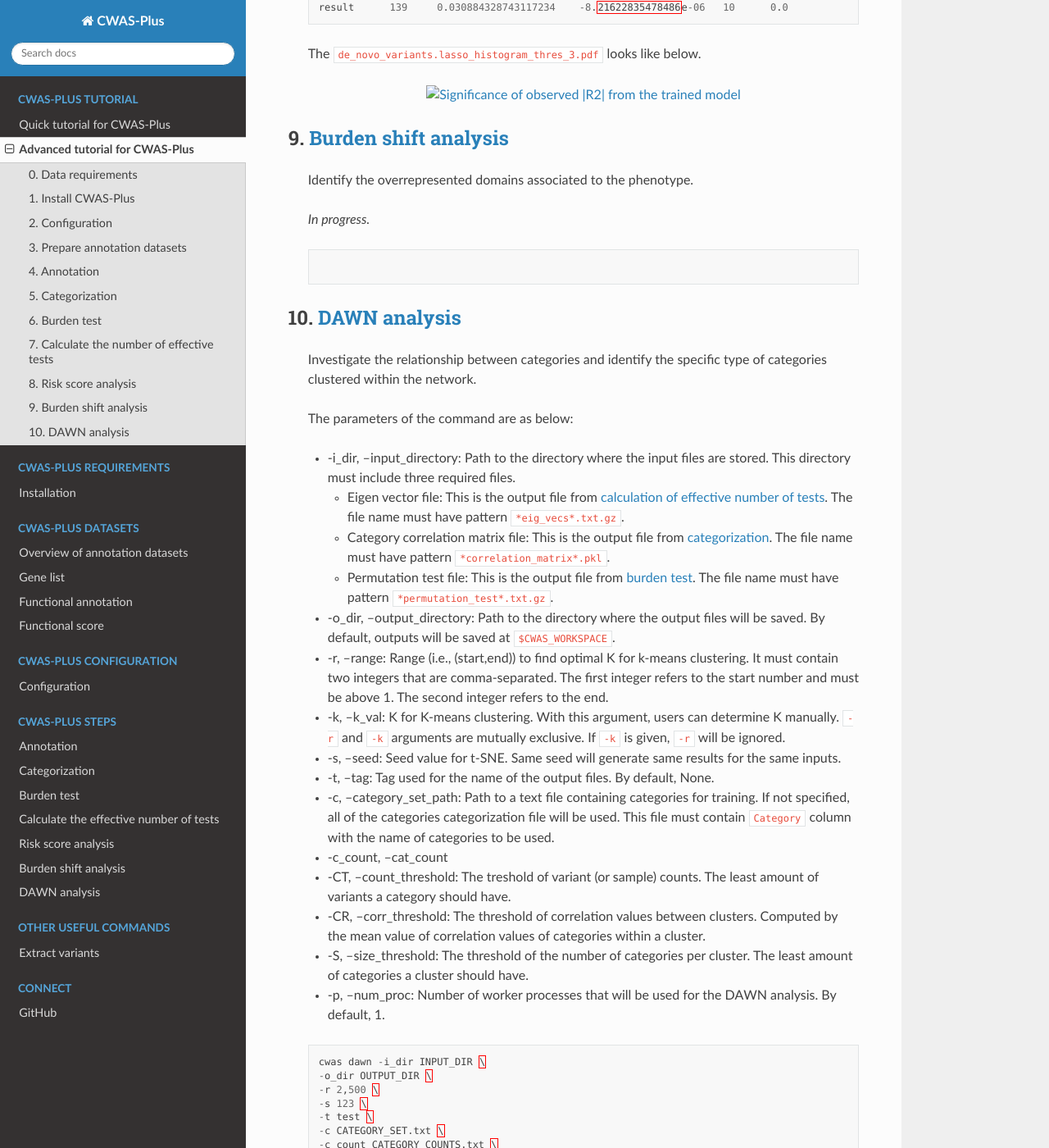
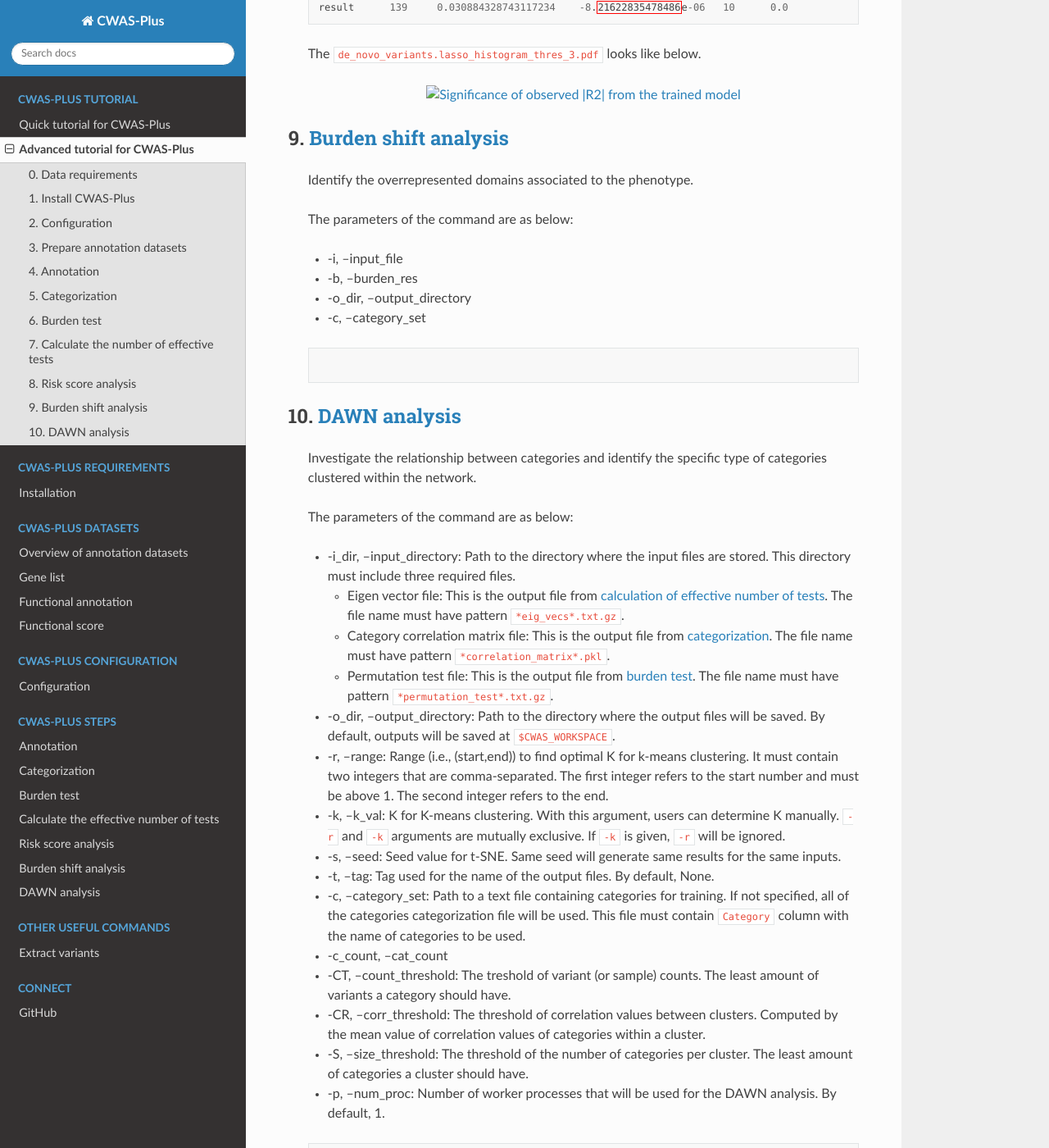
Before and after one commit to joonan-lab/cwas, a Sphinx documentation site: the page built from docs/quickstart/advanced_tutorial.rst, in a window 1280 px wide and 1400 px high, scrolled down 18256 px. Shown: the whole window at 82% size. Built offline with Sphinx 7.4.7 and the Read the Docs theme 2.0.0, drawn with Linux system fonts in a browser that asks for light colours; some of the changed text lies outside the part shown.

Commit message:
Update documents and arguments
Update documents and arguments

`category_set_path` to `category_set`

```diff
--- a/docs/quickstart/advanced_tutorial.rst
+++ b/docs/quickstart/advanced_tutorial.rst
@@ -581,7 +581,7 @@
     - -n, --num_sim: Number of eigen values to use in calculating the number of effective tests. The maximum number is equivalent to the number of categories. By default, 10000.
     - -s, --sample_info: Path to the txt file containing the sample information for each sample. This file must have three columns (``SAMPLE``, ``FAMILY``, ``PHENOTYPE``) with the exact name. Required only when input format is set to ``inter``. By default, None.
     - -t, --tag: Tag used for the name of the output files. By default, None.
-    - -c, --category_set_path: Path to a text file containing categories for eigen decomposition. If not specified, all of the categories in the z-score file will be used. This file must contain ``Category`` column with the name of categories to be used.
+    - -c, --category_set: Path to a text file containing categories for eigen decomposition. If not specified, all of the categories in the z-score file will be used. This file must contain ``Category`` column with the name of categories to be used.
     - -ef, --eff_num_test: Calculate the effective number of tests. By default, False.
 
     +-------------------------------------------------------+
@@ -635,7 +635,7 @@
   - -o_dir, --output_directory: Path to the directory where the output files will be saved. By default, outputs will be saved at ``$CWAS_WORKSPACE``.
   - -s, --sample_info: Path to the txt file containing the sample information for each sample. This file must have three columns (``SAMPLE``, ``FAMILY``, ``PHENOTYPE``) with the exact name.
   - -a, --adjustment_factor: Path to the txt file containing the adjust factors for each sample. This is optional. With this option, CWAS-Plus multiplies the number of variants (or carriers, in -u option) with the adjust factor per sample.
-  - -c, --category_set_path: Path to a text file containing categories for training. If not specified, all of the categories categorization file will be used. This file must contain ``Category`` column with the name of categories to be used.
+  - -c, --category_set: Path to a text file containing categories for training. If not specified, all of the categories categorization file will be used. This file must contain ``Category`` column with the name of categories to be used.
   - -t, --tag: Tag used for the name of the output files. By default, None.
   - -u, --use_n_carrier: Enables the use of the number of samples with variants in each category for burden test instead of the number of variants. With this option, CWAS-Plus counts the number of samples that carry at least one variant of each category.
   - -thr, --threshold: The number of variants in controls (or the number of control carriers) used to select rare categories. For example, if set to 3, categories with less than 3 variants in controls will be used for training. By default, 3.
@@ -762,12 +762,17 @@
 
   Identify the overrepresented domains associated to the phenotype.
 
-  *In progress.*
+  The parameters of the command are as below:
+
+  - -i, --input_file
+  - -b, --burden_res
+  - -o_dir, --output_directory
+  - -c, --category_set
 
   .. code-block:: solidity
 
 
-10.  :ref:`DAWN analysis <dawn>`
+10.   :ref:`DAWN analysis <dawn>`
 ##################################
 
   Investigate the relationship between categories and identify the specific type of categories clustered within the network.
@@ -785,7 +790,7 @@
   - -k, --k_val: K for K-means clustering. With this argument, users can determine K manually. ``-r`` and ``-k`` arguments are mutually exclusive. If ``-k`` is given, ``-r`` will be ignored.
   - -s, --seed: Seed value for t-SNE. Same seed will generate same results for the same inputs.
   - -t, --tag: Tag used for the name of the output files. By default, None.
-  - -c, --category_set_path: Path to a text file containing categories for training. If not specified, all of the categories categorization file will be used. This file must contain ``Category`` column with the name of categories to be used.
+  - -c, --category_set: Path to a text file containing categories for training. If not specified, all of the categories categorization file will be used. This file must contain ``Category`` column with the name of categories to be used.
   - -c_count, --cat_count
   - -CT, --count_threshold: The treshold of variant (or sample) counts. The least amount of variants a category should have.
   - -CR, --corr_threshold: The threshold of correlation values between clusters. Computed by the mean value of correlation values of categories within a cluster.
@@ -826,3 +831,14 @@
       -CR 0.7 \
       -S 20 \
       -p 8
+
+  The above example requires approximately ~ minutes using eight cores.
+
+  Below are the output files generated.
+
+  .. code-block:: solidity
+
+    $HOME/cwas_output
+    ...
+    ├──
+    ...
--- a/docs/quickstart/quick_tutorial.rst
+++ b/docs/quickstart/quick_tutorial.rst
@@ -158,7 +158,7 @@
     - -n, --num_sim: Number of eigen values to use in calculating the number of effective tests. The maximum number is equivalent to the number of categories. By default, 10000.
     - -s, --sample_info: Path to the txt file containing the sample information for each sample. This file must have three columns (``SAMPLE``, ``FAMILY``, ``PHENOTYPE``) with the exact name. Required only when input format is set to ``inter``. By default, None.
     - -t, --tag: Tag used for the name of the output files. By default, None.
-    - -c, --category_set_path: Path to a text file containing categories for eigen decomposition. If not specified, all of the categories in the z-score file will be used. This file must contain ``Category`` column with the name of categories to be used.
+    - -c, --category_set: Path to a text file containing categories for eigen decomposition. If not specified, all of the categories in the z-score file will be used. This file must contain ``Category`` column with the name of categories to be used.
     - -ef, --eff_num_test: Calculate the effective number of tests. By default, False.
 
     +-------------------------------------------------------+
@@ -189,7 +189,7 @@
   - -o_dir, --output_directory: Path to the directory where the output files will be saved. By default, outputs will be saved at ``$CWAS_WORKSPACE``.
   - -s, --sample_info: Path to the txt file containing the sample information for each sample. This file must have three columns (``SAMPLE``, ``FAMILY``, ``PHENOTYPE``) with the exact name.
   - -a, --adjustment_factor: Path to the txt file containing the adjust factors for each sample. This is optional. With this option, CWAS-Plus multiplies the number of variants (or carriers, in -u option) with the adjust factor per sample.
-  - -c, --category_set_path: Path to a text file containing categories for training. If not specified, all of the categories categorization file will be used. This file must contain ``Category`` column with the name of categories to be used.
+  - -c, --category_set: Path to a text file containing categories for training. If not specified, all of the categories categorization file will be used. This file must contain ``Category`` column with the name of categories to be used.
   - -t, --tag: Tag used for the name of the output files. By default, None.
   - -u, --use_n_carrier: Enables the use of the number of samples with variants in each category for burden test instead of the number of variants. With this option, CWAS-Plus counts the number of samples that carry at least one variant of each category.
   - -thr, --threshold: The number of variants in controls (or the number of control carriers) used to select rare categories. For example, if set to 3, categories with less than 3 variants in controls will be used for training. By default, 3.
@@ -236,7 +236,7 @@
   - -k, --k_val: K for K-means clustering. With this argument, users can determine K manually. ``-r`` and ``-k`` arguments are mutually exclusive. If ``-k`` is given, ``-r`` will be ignored.
   - -s, --seed: Seed value for t-SNE. Same seed will generate same results for the same inputs.
   - -t, --tag: Tag used for the name of the output files. By default, None.
-  - -c, --category_set_path: Path to a text file containing categories for training. If not specified, all of the categories categorization file will be used. This file must contain ``Category`` column with the name of categories to be used.
+  - -c, --category_set: Path to a text file containing categories for training. If not specified, all of the categories categorization file will be used. This file must contain ``Category`` column with the name of categories to be used.
   - -c_count, --cat_count
   - -CT, --count_threshold: The treshold of variant (or sample) counts. The least amount of variants a category should have.
   - -CR, --corr_threshold: The threshold of correlation values between clusters. Computed by the mean value of correlation values of categories within a cluster.
--- a/docs/steps/burdenshift.rst
+++ b/docs/steps/burdenshift.rst
@@ -11,7 +11,7 @@
 - -o_dir, --output_directory: Path to the directory where the output files will be saved. By default, outputs will be saved at ``$CWAS_WORKSPACE``.
 
 
-- -c, --category_set_path: Path to a text file containing categories for training. If not specified, all of the categories categorization file will be used. This file must contain ``Category`` column with the name of categories to be used.
+- -c, --category_set: Path to a text file containing categories for training. If not specified, all of the categories categorization file will be used. This file must contain ``Category`` column with the name of categories to be used.
 - -t, --tag: Tag used for the name of the output files. By default, None.
 - -u, --use_n_carrier: Enables the use of the number of samples with variants in each category for burden test instead of the number of variants. With this option, CWAS-Plus counts the number of samples that carry at least one variant of each category.
 
--- a/docs/steps/dawn.rst
+++ b/docs/steps/dawn.rst
@@ -18,7 +18,7 @@
 - -k, --k_val: K for K-means clustering. With this argument, users can determine K manually. ``-r`` and ``-k`` arguments are mutually exclusive. If ``-k`` is given, ``-r`` will be ignored.
 - -s, --seed: Seed value for t-SNE. Same seed will generate same results for the same inputs.
 - -t, --tag: Tag used for the name of the output files. By default, None.
-- -c, --category_set_path: Path to a text file containing categories for training. If not specified, all of the categories categorization file will be used. This file must contain ``Category`` column with the name of categories to be used.
+- -c, --category_set: Path to a text file containing categories for training. If not specified, all of the categories categorization file will be used. This file must contain ``Category`` column with the name of categories to be used.
 - -c_count, --cat_count
 - -CT, --count_threshold: The treshold of variant (or sample) counts. The least amount of variants a category should have.
 - -CR, --corr_threshold: The threshold of correlation values between clusters. Computed by the mean value of correlation values of categories within a cluster.
--- a/docs/steps/effective_num_test.rst
+++ b/docs/steps/effective_num_test.rst
@@ -20,7 +20,7 @@
 - -n, --num_sim: Number of eigen values to use in calculating the number of effective tests. The maximum number is equivalent to the number of categories. By default, 10000.
 - -s, --sample_info: Path to the txt file containing the sample information for each sample. This file must have three columns (``SAMPLE``, ``FAMILY``, ``PHENOTYPE``) with the exact name. Required only when input format is set to ``inter``. By default, None.
 - -t, --tag: Tag used for the name of the output files. By default, None.
-- -c, --category_set_path: Path to a text file containing categories for eigen decomposition. If not specified, all of the categories in the z-score file will be used. This file must contain ``Category`` column with the name of categories to be used.
+- -c, --category_set: Path to a text file containing categories for eigen decomposition. If not specified, all of the categories in the z-score file will be used. This file must contain ``Category`` column with the name of categories to be used.
 - -ef, --eff_num_test: Calculate the effective number of tests. By default, False.
 
   +-------------------------------------------------------+
--- a/docs/steps/risk_score.rst
+++ b/docs/steps/risk_score.rst
@@ -39,7 +39,7 @@
   | 11002.s1 | 1.113        |
   +----------+--------------+
 
-- -c, --category_set_path: Path to a text file containing categories for training. If not specified, all of the categories categorization file will be used. This file must contain ``Category`` column with the name of categories to be used.
+- -c, --category_set: Path to a text file containing categories for training. If not specified, all of the categories categorization file will be used. This file must contain ``Category`` column with the name of categories to be used.
 - -t, --tag: Tag used for the name of the output files. By default, None.
 - -u, --use_n_carrier: Enables the use of the number of samples with variants in each category for burden test instead of the number of variants. With this option, CWAS-Plus counts the number of samples that carry at least one variant of each category.
 - -thr, --threshold: The number of variants in controls (or the number of control carriers) used to select rare categories. For example, if set to 3, categories with less than 3 variants in controls will be used for training. By default, 3.
--- a/environment.yml
+++ b/environment.yml
@@ -13,6 +13,8 @@
   - igraph
   - matplotlib
   - rpy2
+  - seaborn
+  - polars
   - pyvcf
   - scikit-learn
   - pysam
```
Also changed, not shown: 1 other file.
